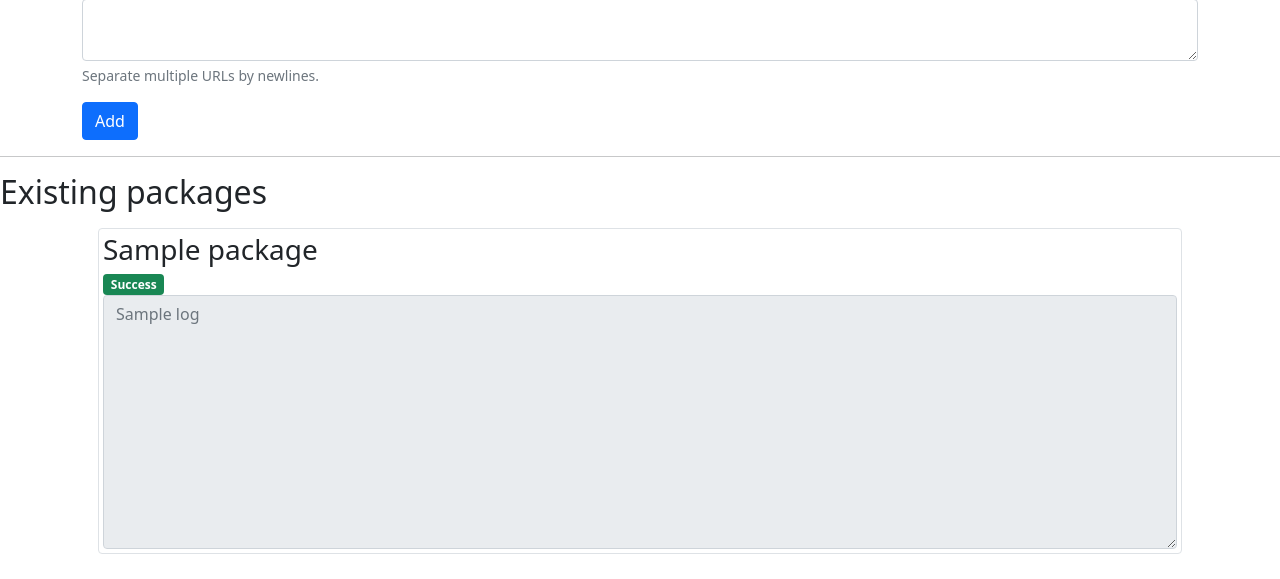
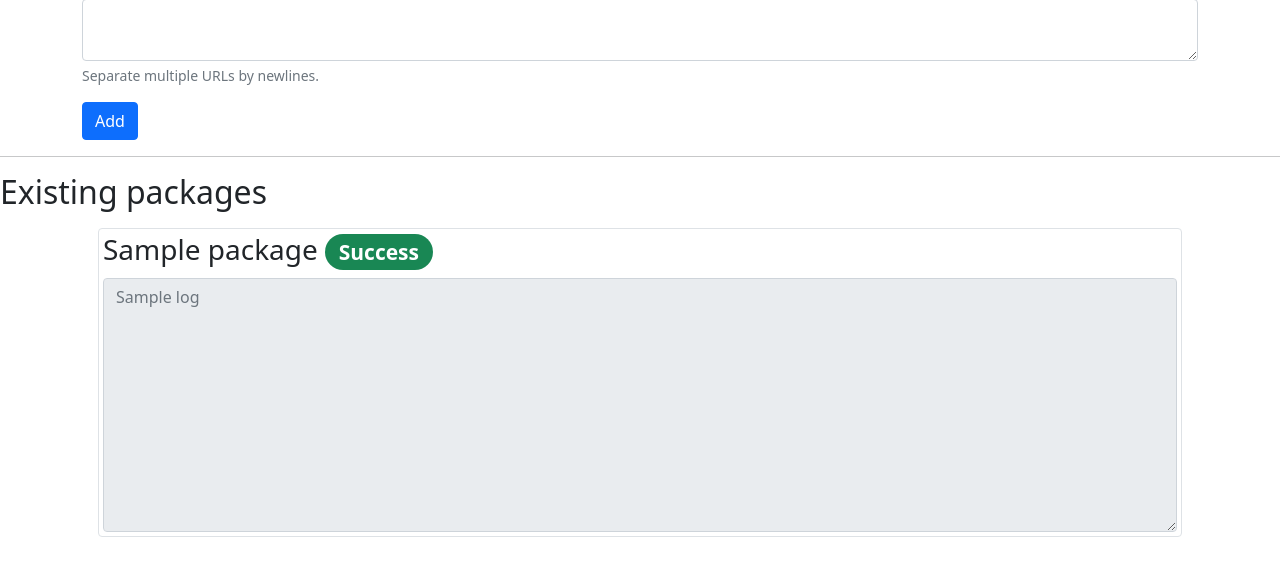
Before and after one commit to kpj/plyder, a FastAPI app: template plyder/templates/index.html in a window 1280 px wide. Shown: the part 221-800 px from the top of the page. Run offline with FastAPI, Linux system fonts and the light colour scheme; the template is opened without the code that fills it: most values are stand-ins (such as "Sample title", 1, 10 or a date in 2020); some libraries are stand-ins or nearby versions.

Commit message:
Improve layout of existing package list

```diff
--- a/plyder/templates/index.html
+++ b/plyder/templates/index.html
@@ -32,15 +32,17 @@
     <div class="container">
     {% for package in package_list %}
         <div class="border rounded m-3 p-1">
-            <h3> {{ package.name }} </h3>
+            <h3>
+                {{ package.name }}
 
-            {% if package.info.status == "done" %}
-                <span class="badge bg-success">Success</span>
-            {% elif package.info.status == "running" %}
-                <span class="badge bg-primary">Running</span>
-            {% elif package.info.status == "failed" %}
-                <span class="badge bg-danger">Failed</span>
-            {% endif %}
+                {% if package.info.status == "done" %}
+                    <span class="badge rounded-pill bg-success">Success</span>
+                {% elif package.info.status == "running" %}
+                    <span class="badge rounded-pill bg-primary">Running</span>
+                {% elif package.info.status == "failed" %}
+                    <span class="badge rounded-pill bg-danger">Failed</span>
+                {% endif %}
+            </h3>
 
             <textarea class="log-field form-control" readonly placeholder="{{ package.log }}" rows="10"></textarea>
         </div>
```
